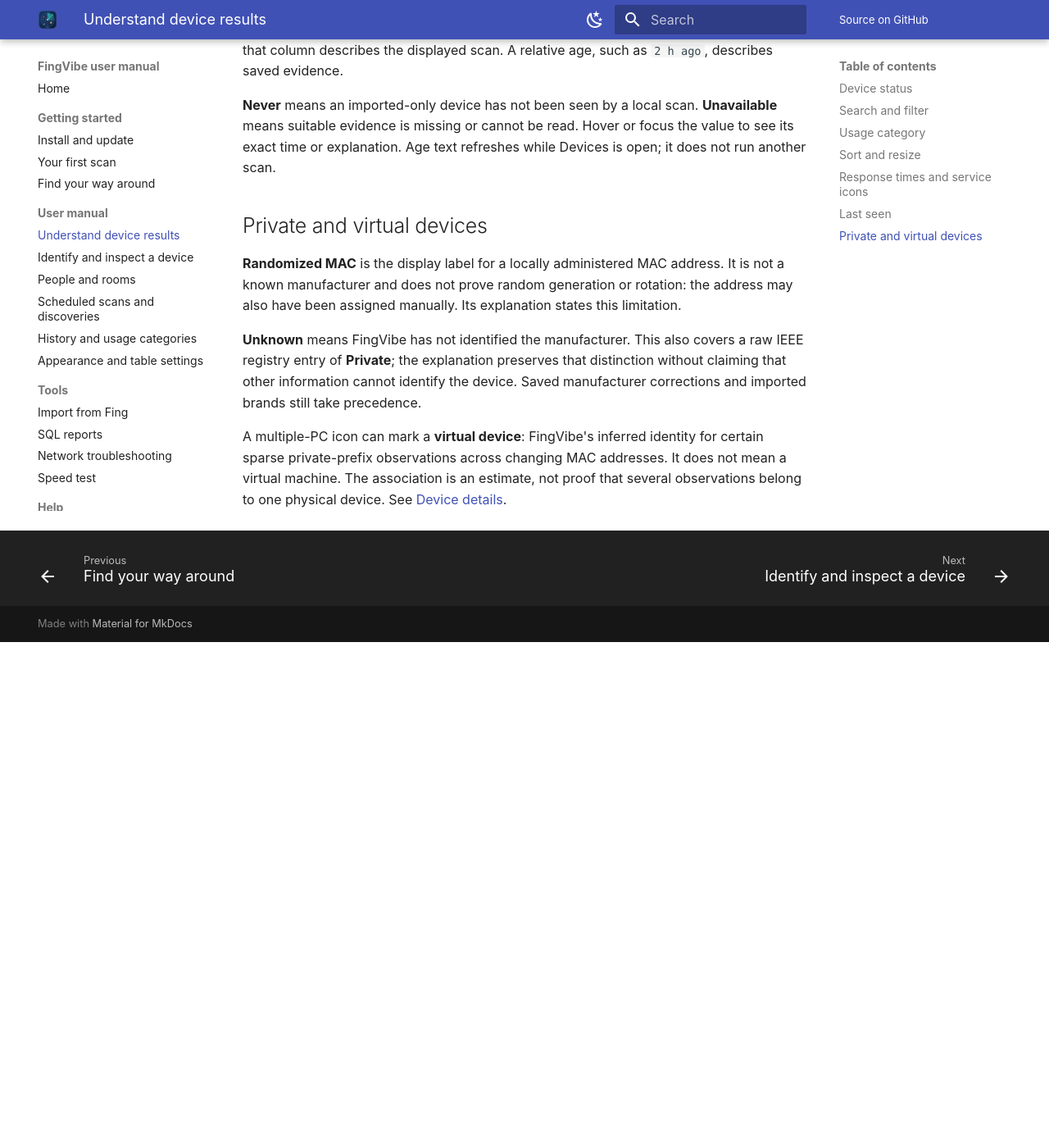
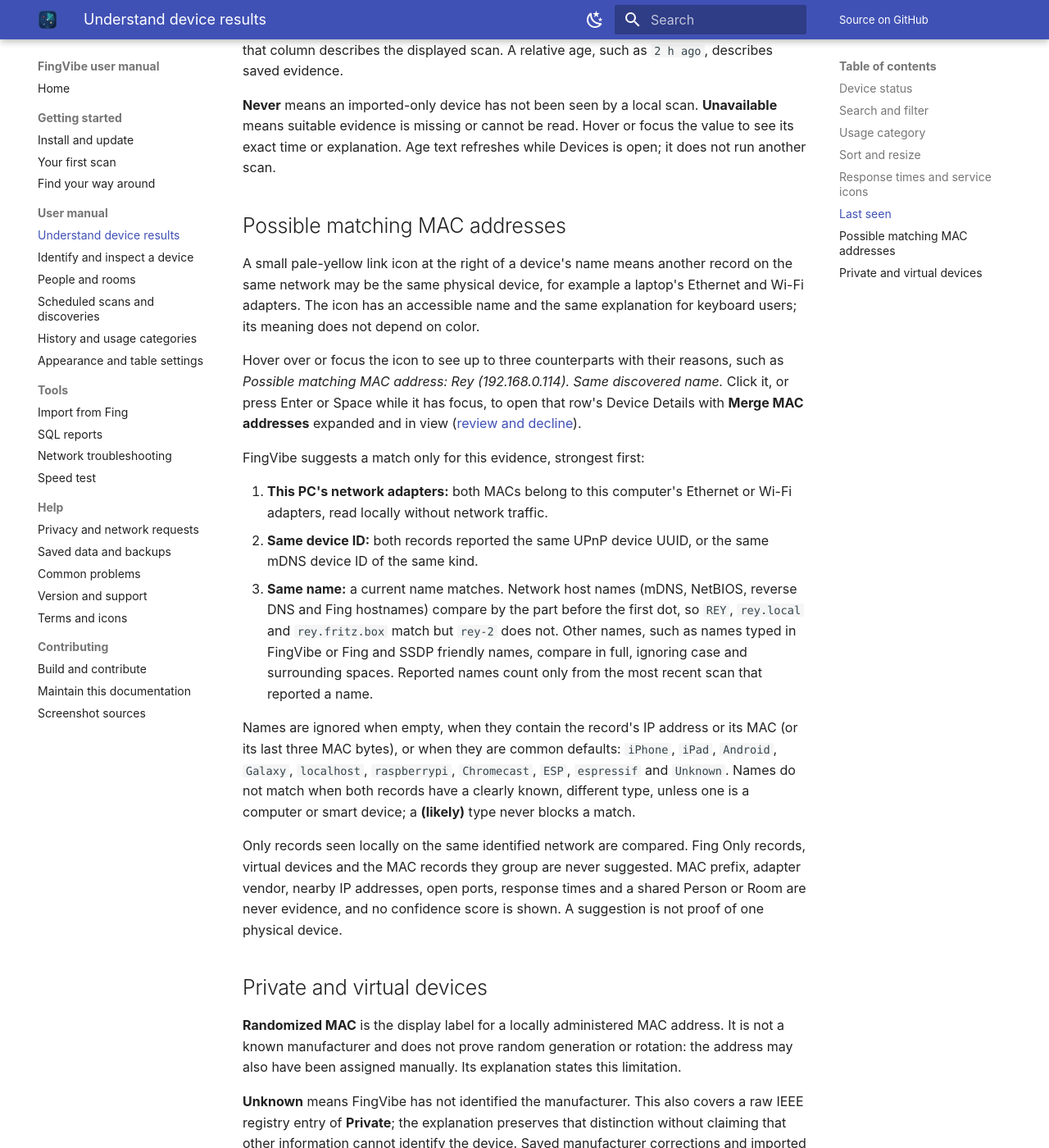
Before and after one commit to iricigor/fingvibe, an MkDocs documentation site: the page built from docs/manual/devices.md, in a window 1280 px wide and 1400 px high, scrolled down 3426 px. Shown: the whole window at 82% size. Built offline with MkDocs 1.6.1 and Material for MkDocs 9.7.7, drawn with Linux system fonts in a browser that asks for light colours; before the commit the page ends 4209 px from its top, so only the background shows below that.

Commit message:
Cover and document possible matching MAC addresses (#545)
The details-identity native suite now checks the Devices link icon (accessible name, strongest-first explanations, hover tooltip, Tab and Enter, click), the Merge MAC addresses section (placement, expansion rules, Change device..., failed and successful decline, restart persistence) and high contrast with synthetic identifiers. Devices and Device Details manual pages explain the evidence, exclusions and declining.

Co-authored-by: Copilot App <223556219+Copilot@users.noreply.github.com>

```diff
--- a/docs/manual/devices.md
+++ b/docs/manual/devices.md
@@ -127,6 +127,45 @@ A relative age, such as `2 h ago`, describes saved evidence.
 Hover or focus the value to see its exact time or explanation.
 Age text refreshes while Devices is open; it does not run another scan.
 
+## Possible matching MAC addresses
+
+A small pale-yellow link icon at the right of a device's name means another
+record on the same network may be the same physical device, for example a
+laptop's Ethernet and Wi-Fi adapters. The icon has an accessible name and the
+same explanation for keyboard users; its meaning does not depend on color.
+
+Hover over or focus the icon to see up to three counterparts with their reasons,
+such as *Possible matching MAC address: Rey (192.168.0.114). Same discovered
+name.* Click it, or press Enter or Space while it has focus, to open that row's
+Device Details with **Merge MAC addresses** expanded and in view
+([review and decline](device-details.md#review-possible-matching-mac-addresses)).
+
+FingVibe suggests a match only for this evidence, strongest first:
+
+1. **This PC's network adapters:** both MACs belong to this computer's Ethernet
+   or Wi-Fi adapters, read locally without network traffic.
+2. **Same device ID:** both records reported the same UPnP device UUID, or the
+   same mDNS device ID of the same kind.
+3. **Same name:** a current name matches. Network host names (mDNS, NetBIOS,
+   reverse DNS and Fing hostnames) compare by the part before the first dot, so
+   `REY`, `rey.local` and `rey.fritz.box` match but `rey-2` does not. Other
+   names, such as names typed in FingVibe or Fing and SSDP friendly names,
+   compare in full, ignoring case and surrounding spaces. Reported names count
+   only from the most recent scan that reported a name.
+
+Names are ignored when empty, when they contain the record's IP address or its
+MAC (or its last three MAC bytes), or when they are common defaults: `iPhone`,
+`iPad`, `Android`, `Galaxy`, `localhost`, `raspberrypi`, `Chromecast`, `ESP`,
+`espressif` and `Unknown`. Names do not match when both records have a clearly
+known, different type, unless one is a computer or smart device; a
+**(likely)** type never blocks a match.
+
+Only records seen locally on the same identified network are compared. Fing Only
+records, virtual devices and the MAC records they group are never suggested.
+MAC prefix, adapter vendor, nearby IP addresses, open ports, response times and a
+shared Person or Room are never evidence, and no confidence score is shown.
+A suggestion is not proof of one physical device.
+
 ## Private and virtual devices
 
 **Randomized MAC** is the display label for a locally administered MAC address.
```
Also changed, not shown: docs/manual/data.md (+1 -1 lines), docs/manual/device-details.md (+31 -1 lines), docs/reference.md (+3 -1 lines), 1 other file.
